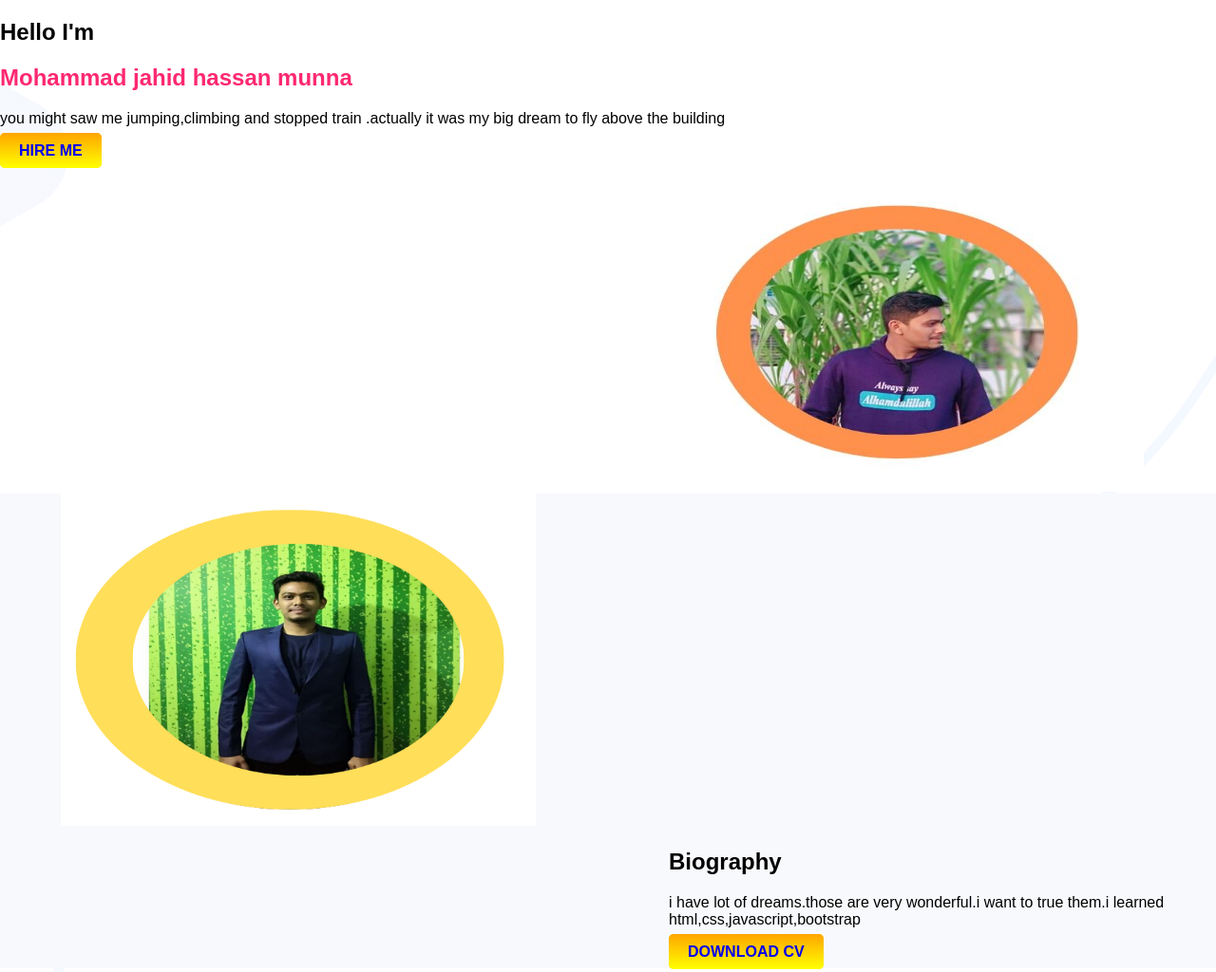
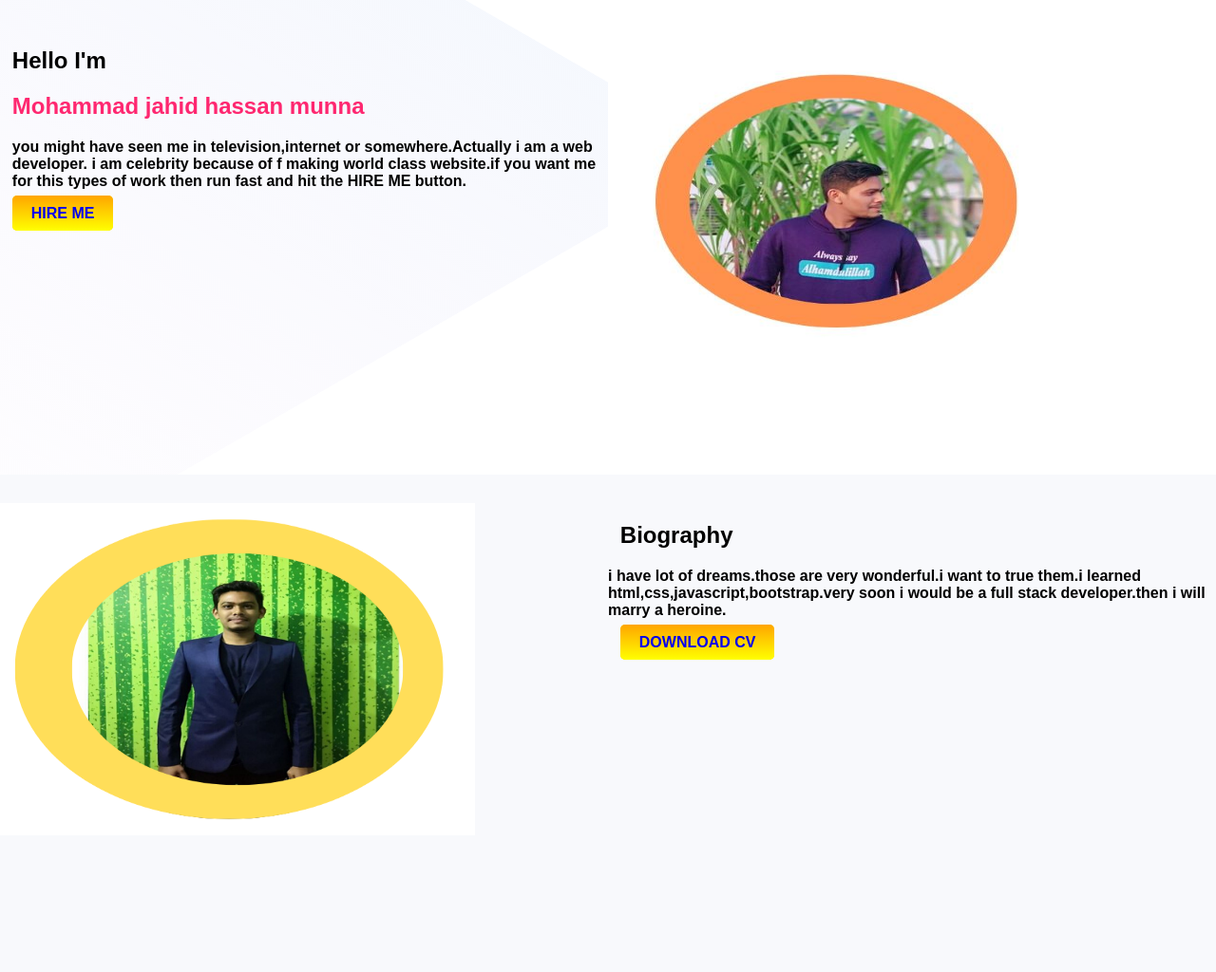
Before and after one commit to jahidhassanmunna/portfolio, a plain HTML site: page web.html in a window 1280 px wide. Shown: the top 1024 px of the page at 95% size. Drawn offline with Linux system fonts and the light colour scheme; a web font is replaced by a local one.

Commit message:
project done

```diff
--- a/style1.css
+++ b/style1.css
@@ -3,47 +3,59 @@ body{
     padding:0;
     margin:0;
 }
-h1{
+h1 {
     font-size: 50;
+    margin-left: 2%;
+}
+h2{
+    margin-left:2%;
+}
+#pmargin{
+    margin-left: 2%;
 }
 .name-color{
     color:rgba(255, 0, 85, 0.842);
 }
 .half-width{
-    width:45%;
-    float:right;
-    margin-left: 3%;
-    padding-left: 2%;
+    width:50%;
+    float:left;
+    margin-top:30px;
 
+
+
+}
+.half-width img{
+    image:100%;
 }
 .top-banner{
 
-    height:500px;
+    height:400px;
+    padding-bottom: 100px;
+    background-image: url("images/header-bg.png");
 }
 
-
-
-body{
-    background-image: url("images/header-bg.png");
-    background-repeat:repeat-x;
-    background-position: top right;
+.footer-message{
+    color:whitesmoke;
+    padding:10px;
 }
-
-
 .link-button{
     text-decoration: none;
     background-color:gold;
     padding:10px 20px;
     border-radius: 5px;
     background-image: linear-gradient(orange,yellow);
+    margin-left: 2%;
+
 }
 
 .dream{
     height:500px;
     background-image: url("images/biography-bg.png");
+    padding-bottom: 100px;
+
 }
 .latest{
-    height:500px;
+    height:400px;
     background-image: url("images/latest-work-bg.png");
 
 }
@@ -70,10 +82,11 @@ body{
 
 }
 #mid1{
-    text-align:center;
+    text-align: center;
 }
-#mid2{
-    text-align:center;
-    padding:10px;
-    border:7px solid salmon;
+.footer-message{
+    text-align: center;
+    background-color: orange;
+    margin-inline: 3px;
+    background-position: top center;
 }
--- a/web.html
+++ b/web.html
@@ -8,12 +8,12 @@
     <link rel="stylesheet" href="style1.css">
 </head>
     <body>
-   <section class=top-banner>
-   <div class="half-with">
-    <h2>Hello I'm</h1>
+        <section class="top-banner">
+        <div class="half-width">
+            <h2>Hello I'm</h2>
                 <h1><span class="name-color">Mohammad jahid hassan munna</span></h1>
-        <p>you might saw me jumping,climbing and stopped train .actually it was my big dream to fly above the building</p>
-        <a class="link-button" href=" target="_blank" href="https://www.linkedin.com/in/md-jahid-hassan-18aa6b1a9/"><b>HIRE ME</b></a>
+                <p id="pmargin"><b>you might have seen me in television,internet or somewhere.Actually i am a web developer.  i am celebrity because of f making world class website.if you want me for this types of work then run fast and hit the HIRE ME button.</b></p>
+                <a class="link-button" target=_blank" href="https://www.linkedin.com/in/md-jahid-hassan-18aa6b1a9/"><b>HIRE ME</b></a>
 
         </div>
         <div class="half-width">
@@ -27,8 +27,8 @@
             </div>
             <div class="half-width">
                 <h1>Biography</h1>
-            <p>i have lot of dreams.those are very wonderful.i want to true them.i learned html,css,javascript,bootstrap</p>
-            <a class="link-button" href=" target="_blank" href="https://www.linkedin.com/in/md-jahid-hassan-18aa6b1a9/"><b>DOWNLOAD CV</b></a>
+                <p><b>i have lot of dreams.those are very wonderful.i want to true them.i learned html,css,javascript,bootstrap.very soon i would be a full stack developer.then i will marry a heroine.</b> </p>
+                <a class="link-button" target="_blank" href="https://www.linkedin.com/in/md-jahid-hassan-18aa6b1a9/"><b>DOWNLOAD CV</b></a>
 
             </div>
         </section>
@@ -56,11 +56,11 @@
                 <p id="mid1"> "nobody knows what may next"</p>
 
             </div>
-        <footer>
-            <P id="mid1">Leave a message for me</P>
-            <h2 id="mid2">mdjahidhassan.41296@gmail.com</h2>
+            <div class="footer-message">
+                <h4>Leave a message for me</h4>
+                <h2>mdjahidhassan.41296@gmail.com</h2>
 
-        </footer>
+            </div>
         </section>
 
     </body>
```
Lines whose indentation alone changed are shown as unchanged.
